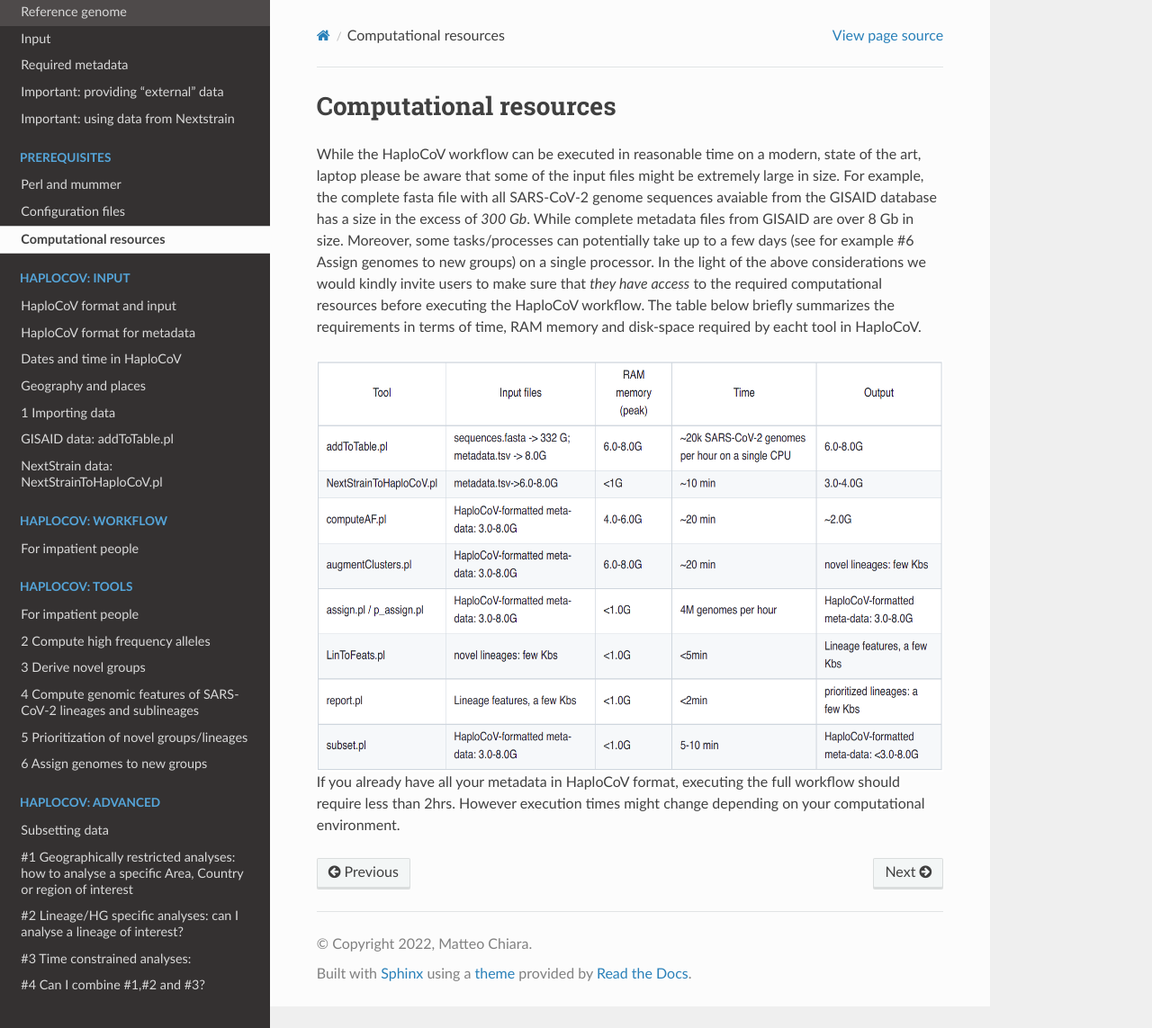
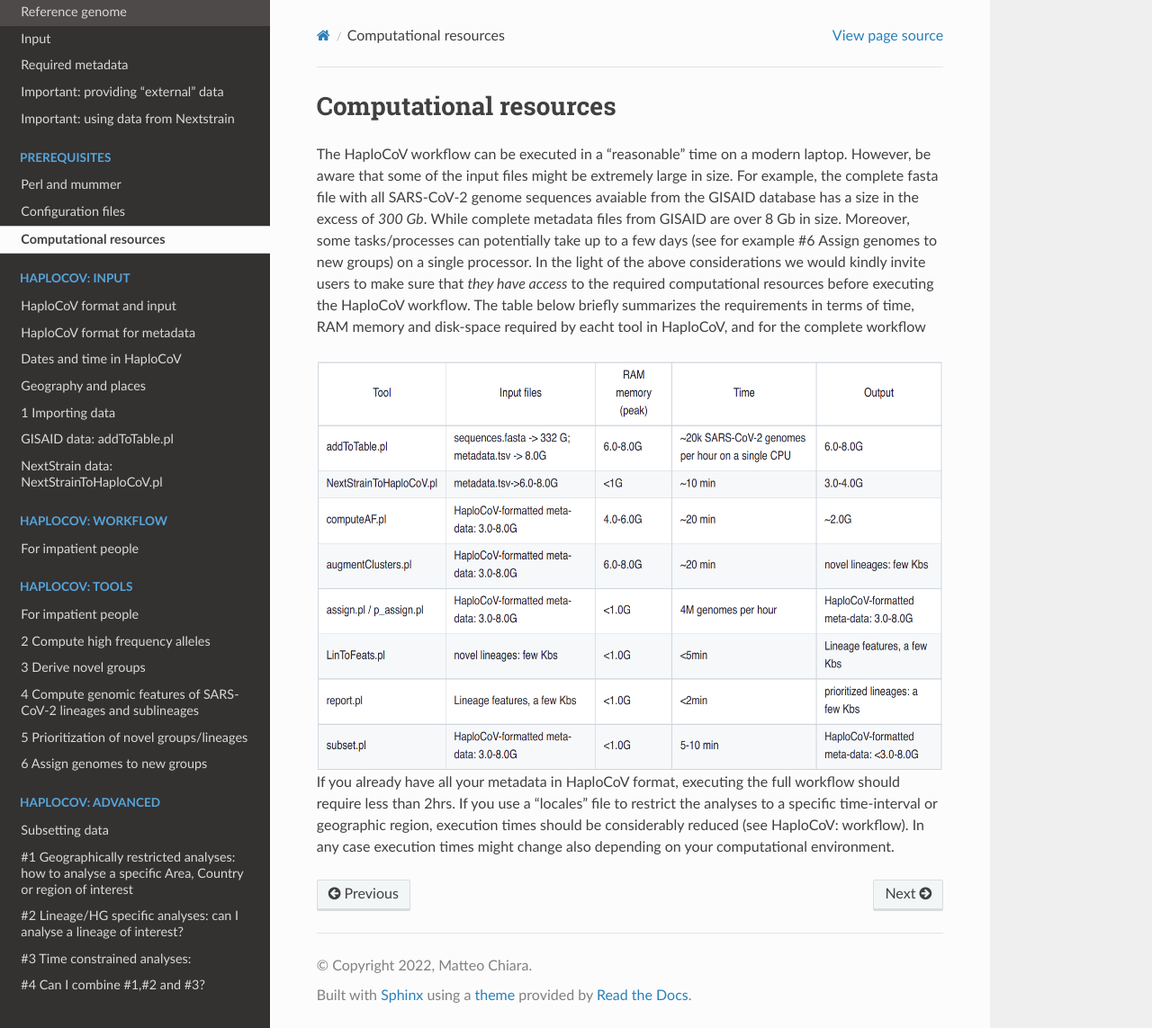
Before and after one commit to matteo14c/HaploCoV, a Sphinx documentation site: the page built from docs/source/etimes.rst, in a window 1280 px wide and 1143 px high. Shown: the whole window at 90% size. Built offline with Sphinx 7.4.7 and the Read the Docs theme 2.0.0, drawn with Linux system fonts in a browser that asks for light colours.

Commit message:
Update etimes.rst

```diff
--- a/docs/source/etimes.rst
+++ b/docs/source/etimes.rst
@@ -1,13 +1,15 @@
 Computational resources
 ===========================
 
-While the HaploCoV workflow can be executed in reasonable time on a modern, state of the art, laptop please be aware that some of the input files might be extremely large in size.
+The HaploCoV workflow can be executed in a "reasonable" time on a modern laptop. However, be aware that some of the input files might be extremely large in size.
 For example, the complete fasta file with all SARS-CoV-2 genome sequences avaiable from the GISAID database has a size in the excess of *300 Gb*. While complete metadata files from GISAID are over 8 Gb in size.
-Moreover, some tasks/processes can potentially take up to a few days (see for example #6 Assign genomes to new groups) on a single processor. In the light of the above considerations we would kindly invite users to make sure that *they have access* to the required computational resources before executing the HaploCoV workflow. The table below briefly summarizes the requirements in terms of time, RAM memory and disk-space required by eacht tool in HaploCoV.
+Moreover, some tasks/processes can potentially take up to a few days (see for example #6 Assign genomes to new groups) on a single processor. In the light of the above considerations we would kindly invite users to make sure that *they have access* to the required computational resources before executing the HaploCoV workflow. The table below briefly summarizes the requirements in terms of time, RAM memory and disk-space required by eacht tool in HaploCoV, and for the complete workflow
 
 .. figure:: _static/table5.png
    :scale: 60%
    :align: center
 
 
-If you already have all your metadata in HaploCoV format, executing the full workflow should require less than 2hrs. However execution times might change depending on your computational environment.
+If you already have all your metadata in HaploCoV format, executing the full workflow should require less than 2hrs.
+If you use a "locales" file to restrict the analyses to a specific time-interval or geographic region, execution times should be considerably reduced (see HaploCoV: workflow).
+In any case execution times might change also depending on your computational environment.
```
